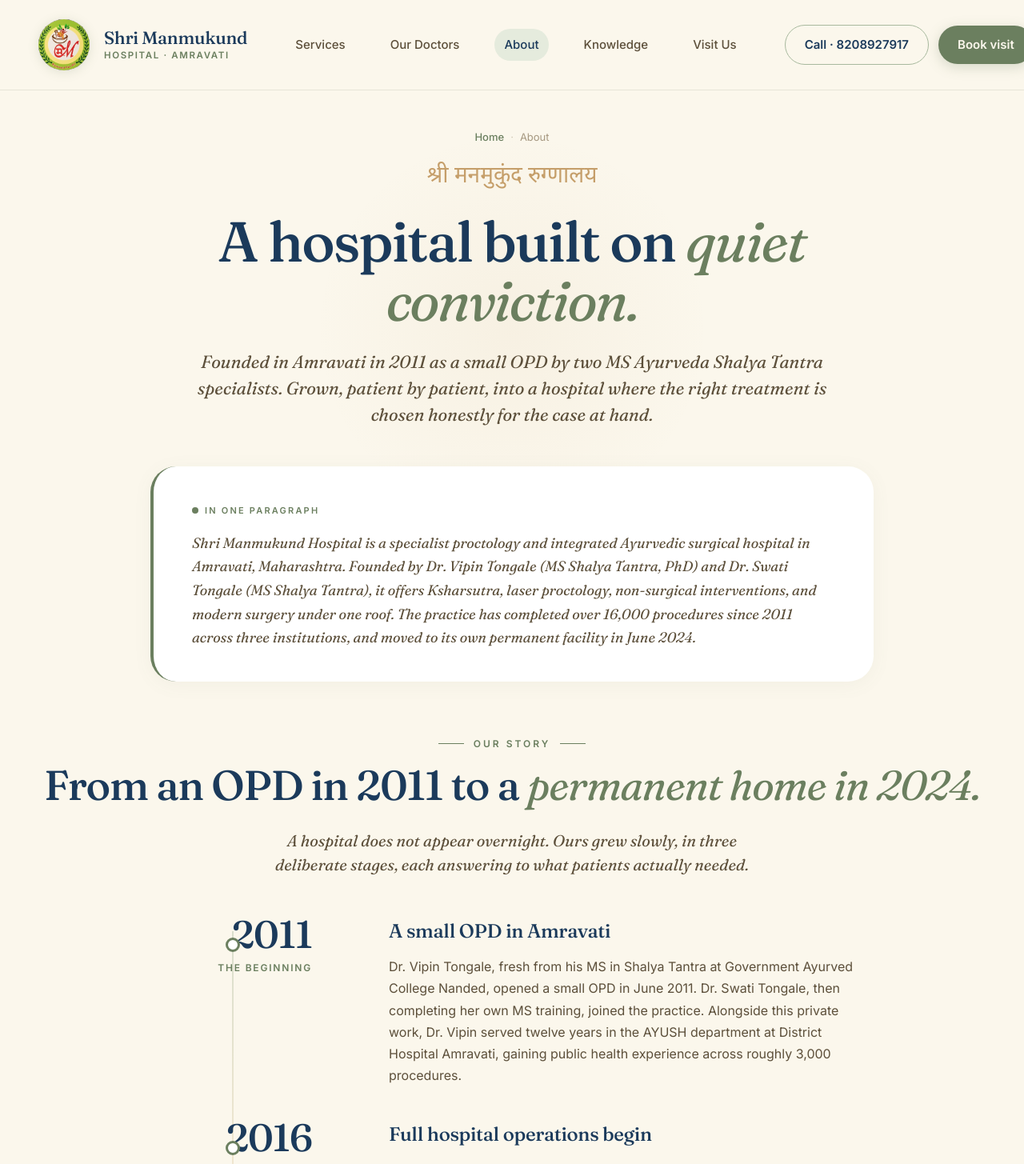
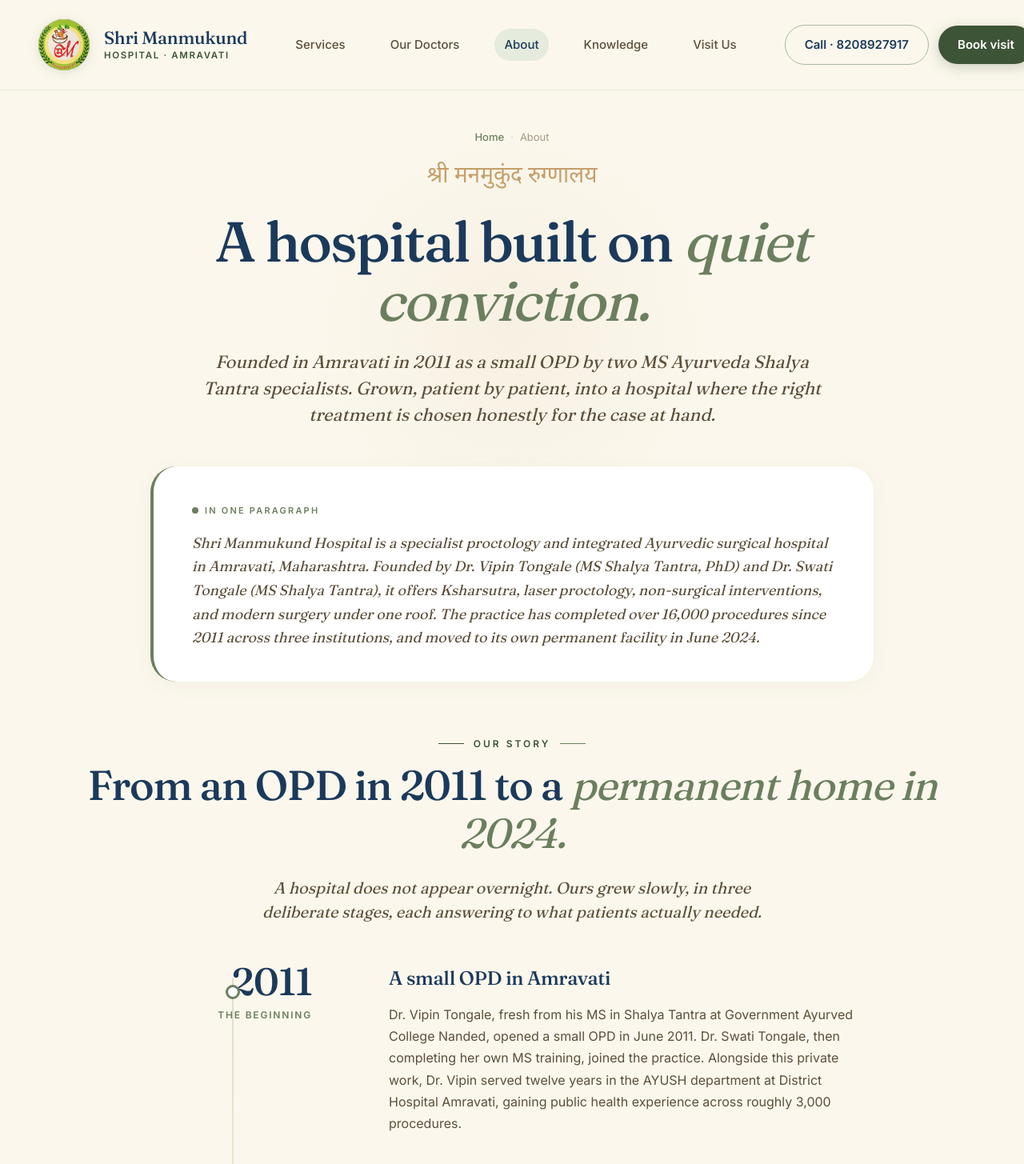
Before and after one commit to Shrimanmukund/ShriManmukund_Web, a Next.js app: page /about in a window 1280 px wide. Shown: the top 1455 px of the page at 80% size. Built offline with nearby package versions, Linux system fonts and the light colour scheme; no server answers.

Commit message:
perf: eliminate render-blocking font import, optimize images, bundle targets and a11y contrast

```diff
--- a/next.config.mjs
+++ b/next.config.mjs
@@ -2,14 +2,22 @@
 const nextConfig = {
   reactStrictMode: true,
   trailingSlash: true,
+  poweredByHeader: false,
+  compress: true,
   images: {
     formats: ['image/avif', 'image/webp'],
+    deviceSizes: [480, 640, 750, 828, 1080, 1200, 1920],
+    imageSizes: [16, 32, 48, 64, 96, 128, 256, 320, 384],
+    minimumCacheTTL: 31536000,
     remotePatterns: [
       {
         protocol: 'https',
         hostname: '**',
       },
     ],
+  },
+  experimental: {
+    optimizePackageImports: ['lucide-react', 'clsx', 'tailwind-merge'],
   },
   async headers() {
     return [
--- a/package.json
+++ b/package.json
@@ -27,5 +27,9 @@
     "postcss": "^8.5.3",
     "tailwindcss": "^3.4.17",
     "typescript": "^5.7.3"
-  }
+  },
+  "browserslist": [
+    "defaults and fully supports es6-module",
+    "maintained node versions"
+  ]
 }
--- a/src/app/globals.css
+++ b/src/app/globals.css
@@ -1,5 +1,3 @@
-@import url('https://fonts.googleapis.com/css2?family=Fraunces:ital,opsz,wght@0,9..144,400;0,9..144,500;0,9..144,600;0,9..144,700;1,9..144,400;1,9..144,500;1,9..144,600;1,9..144,700&family=Inter:ital,wght@0,400;0,500;0,600;0,700;1,400;1,500;1,600;1,700&family=Noto+Sans+Devanagari:wght@400;500;600;700&display=swap');
-
 @tailwind base;
 @tailwind components;
 @tailwind utilities;
@@ -14,6 +12,7 @@
   --cream-warm: #F5EDD5;
   --white: #FFFFFF;
   --sage: #6B7F5F;
+  --sage-dark: #3E5437;
   --sage-mid: #7A8F70;
   --sage-soft: #A8B99E;
   --sage-lighter: #E5EBDD;
@@ -138,7 +137,7 @@
   font-family: var(--sans) !important;
   font-size: 0.72rem !important;
   font-weight: 600 !important;
-  color: var(--sage) !important;
+  color: var(--sage-dark, #3E5437) !important;
   letter-spacing: 0.14em !important;
   margin-top: 0.375rem !important;
   text-transform: uppercase !important;
@@ -156,7 +155,15 @@
 }
 
 .nav-drawer-head-sub {
+  font-family: var(--sans) !important;
+  font-size: 0.72rem !important;
+  font-weight: 600 !important;
+  color: var(--sage-dark, #3E5437) !important;
+  letter-spacing: 0.14em !important;
+  margin-top: 0.375rem !important;
+  text-transform: uppercase !important;
   white-space: nowrap !important;
+  display: block !important;
 }
 
 .nav-menu {
@@ -193,7 +200,42 @@
 }
 
 .btn {
+  font-family: var(--sans) !important;
+  font-weight: 600 !important;
+  padding: 0.75rem 1.5rem !important;
+  border-radius: 100px !important;
+  cursor: pointer !important;
+  transition: all 0.2s !important;
+  font-size: 0.9375rem !important;
+  display: inline-flex !important;
+  align-items: center !important;
+  gap: 0.5rem !important;
+  border: none !important;
   white-space: nowrap !important;
+}
+
+.btn-primary {
+  background: var(--sage-dark, #3E5437) !important;
+  color: #FFFFFF !important;
+  box-shadow: 0 4px 16px rgba(62, 84, 55, 0.25) !important;
+}
+
+.btn-primary:hover {
+  background: var(--indigo) !important;
+  color: #FFFFFF !important;
+  transform: translateY(-1px) !important;
+  box-shadow: 0 6px 20px rgba(27, 58, 91, 0.3) !important;
+}
+
+.btn-ghost {
+  background: transparent !important;
+  color: var(--indigo) !important;
+  border: 1.5px solid var(--sage-soft) !important;
+}
+
+.btn-ghost:hover {
+  background: var(--sage-lighter) !important;
+  border-color: var(--sage-dark, #3E5437) !important;
 }
 
 /* ============================================================
@@ -249,7 +291,7 @@
 .article-type--playbook,
 .article-card-type--playbook {
   background: var(--sage-lighter) !important;
-  color: var(--sage) !important;
+  color: var(--sage-dark, #3E5437) !important;
 }
 
 .article-type--insight,
@@ -315,7 +357,7 @@
   font-family: var(--sans) !important;
   font-size: 0.8125rem !important;
   font-weight: 600 !important;
-  color: var(--sage) !important;
+  color: var(--sage-dark, #3E5437) !important;
 }
 
 /* ============================================================
@@ -549,7 +591,7 @@
   font-weight: 600 !important;
   letter-spacing: 0.25em !important;
   text-transform: uppercase !important;
-  color: var(--sage) !important;
+  color: var(--sage-dark, #3E5437) !important;
   margin-bottom: 1.5rem !important;
   margin-left: 0 !important;
   margin-right: 0 !important;
@@ -559,7 +601,7 @@
   content: '' !important;
   width: 32px !important;
   height: 1px !important;
-  background: var(--sage) !important;
+  background: var(--sage-dark, #3E5437) !important;
   display: inline-block !important;
 }
 
@@ -715,7 +757,7 @@
   content: '' !important;
   width: 32px !important;
   height: 1px !important;
-  background: var(--sage) !important;
+  background: var(--sage-dark, #3E5437) !important;
   display: inline-block !important;
 }
 
--- a/src/app/page.tsx
+++ b/src/app/page.tsx
@@ -68,9 +68,10 @@
               alt="Where classical Ayurveda meets modern surgical care - Shri Manmukund Hospital"
               width={480}
               height={432}
-              sizes="(max-width: 768px) 300px, 480px"
+              sizes="(max-width: 640px) 280px, (max-width: 1024px) 380px, 480px"
               className="w-full h-auto object-contain select-none pointer-events-none"
               priority
+              quality={80}
             />
           </div>
         </div>
```
